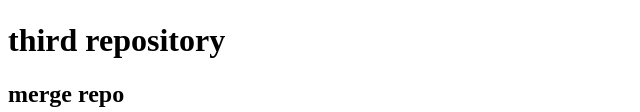
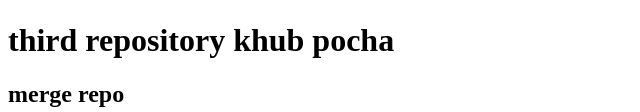
Before and after one commit to Alnoor-Riyad/my-third-repo, a plain HTML site: page index.html in a window 1280 px wide. Shown: the part 387-499 px from the top of the page, without its empty margins (0-640 px from the left). Drawn offline with Linux system fonts and the light colour scheme.

Commit message:
pocha added

```diff
--- a/index.html
+++ b/index.html
@@ -10,7 +10,7 @@
     <p>i am gradually going there</p>
     <p>its not too far away</p>
     <img src="B612_20220227_164040_474.jpg" alt="">
-    <h1>third repository</h1>
+    <h1>third repository khub pocha</h1>
     <h2>merge repo</h2>
 </body>
 </html>
```
